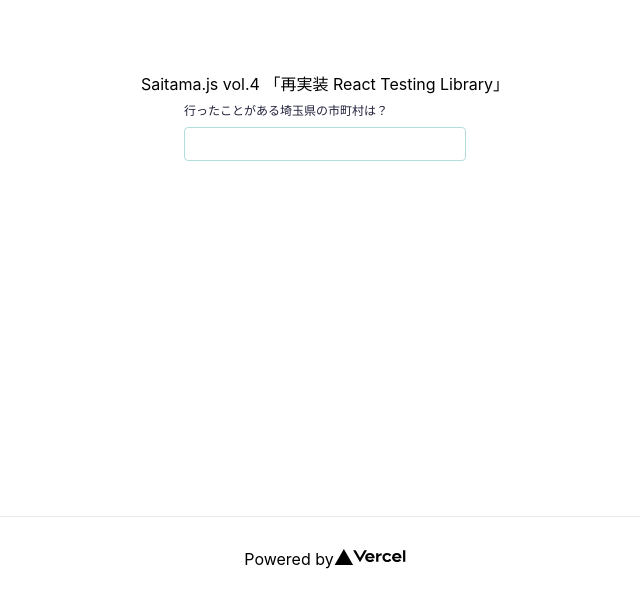
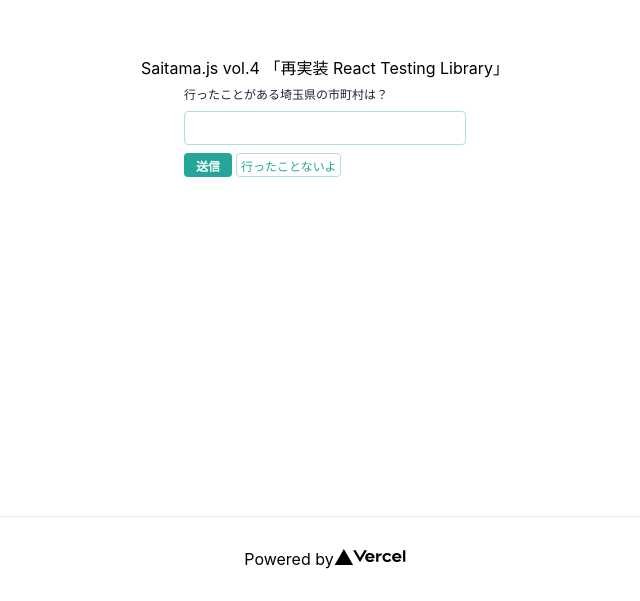
Before and after one commit to YouheiNozaki/sample-saimatajs, a Next.js app: page / in a window 1280 px wide. Shown: the part 284-885 px from the top of the page, without its empty margins (315-955 px from the left). Built offline with nearby package versions, Linux system fonts and the light colour scheme.

Commit message:
add cancelButton

```diff
--- a/components/InputWithAlert/index.tsx
+++ b/components/InputWithAlert/index.tsx
@@ -1,5 +1,5 @@
-import { Alert } from '../atom/Alert';
-import { Input } from '../atom/Input';
+import { Alert } from '../Alert';
+import { Input } from '../Input';
 import styles from './inputWithAlert.module.css';
 
 type Props = {
--- a/components/SaitamaInputForm/index.tsx
+++ b/components/SaitamaInputForm/index.tsx
@@ -27,6 +27,14 @@ export const SaitamaInputForm = () => {
         inputProps={{ ...register('name'), id: 'name' }}
         errorMessage={errors.name && errors.name.message}
       />
+      <div className={styles.submit}>
+        <button type="submit" className={styles.primaryButton}>
+          送信
+        </button>
+        <button type="button" className={styles.secondaryButton}>
+          行ったことないよ
+        </button>
+      </div>
     </form>
   );
 };
--- a/components/SaitamaInputForm/saitamaInputForm.module.css
+++ b/components/SaitamaInputForm/saitamaInputForm.module.css
@@ -3,3 +3,38 @@
   color: #21213b;
   line-height: 32px;
 }
+
+.submit {
+  display: flex;
+  gap: 4px;
+  margin-top: 8px;
+}
+
+.primaryButton {
+  display: flex;
+  align-items: center;
+  justify-content: center;
+  font-weight: bold;
+  font-size: 12px;
+  color: white;
+  background-color: #26a69a;
+  border-radius: 4px;
+  height: 24px;
+  width: 48px;
+  cursor: pointer;
+}
+
+.secondaryButton {
+  display: flex;
+  align-items: center;
+  justify-content: center;
+  padding: 4px;
+  font-size: 12px;
+  color: #26a69a;
+  background-color: white;
+  border: 1px solid #b2dfdb;
+  border-radius: 4px;
+  height: 24px;
+  width: auto;
+  cursor: pointer;
+}
```
Also changed, not shown: components/Alert/alert.module.css (renamed from components/atom/Alert/alert.module.css), components/Alert/index.tsx (renamed from components/atom/Alert/index.tsx), components/Input/index.tsx (renamed from components/atom/Input/index.tsx), components/Input/input.module.css (renamed from components/atom/Input/input.module.css).
